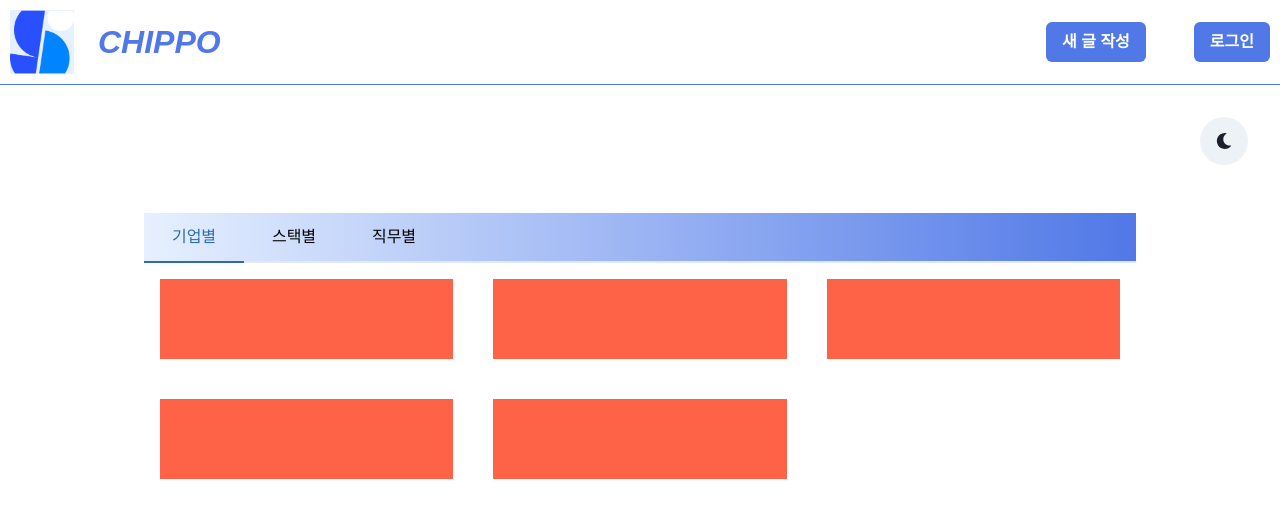
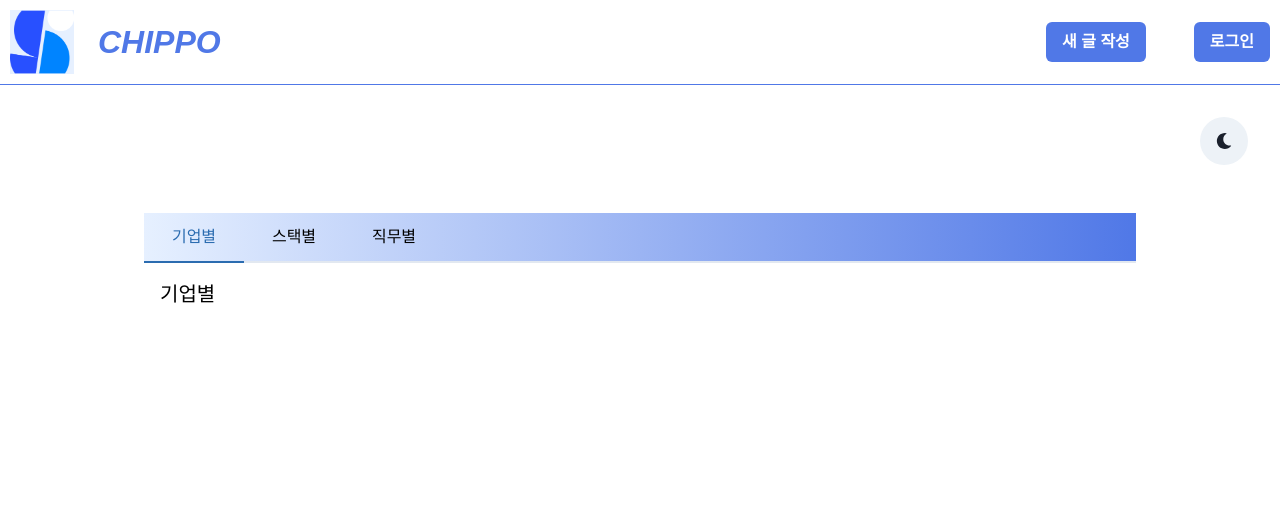
Before and after one commit to dadahee/chippo, a React (Create React App) app in the folder front-end/: page / in a window 1280 px wide. Shown: the top 518 px of the page. Built offline with nearby package versions, Linux system fonts and the light colour scheme; a web font is replaced by a local one.

Commit message:
[Front] style: tab바 구현- 고차함수를 통해 코드 양 줄임 #12

```diff
--- a/front-end/src/app.jsx
+++ b/front-end/src/app.jsx
@@ -13,7 +13,7 @@ import DarkModeComponent from "./components/darkComponent.jsx"
 // 2. 차크라 ui 다운로드 (0)
 // 3. 헤더 작성 구현 + 버튼 커스터 마이징(0)
 // 4. 다크모드 구현 (0)
-// 5. tab 구현
+// 5. tab 구현 (0)
 // 6. 사진 레이아웃 구성 (table)
 // 7. 더보기 버튼 구현 ?
 
--- a/front-end/src/routes/home.jsx
+++ b/front-end/src/routes/home.jsx
@@ -1,60 +1,56 @@
 import React, { useEffect, useState } from 'react';
 
 import { Box, Center, SimpleGrid } from '@chakra-ui/layout';
-import { Tabs, TabList, TabPanels, Tab, TabPanel } from "@chakra-ui/react"
+import { Tabs, TabList, TabPanels, Tab, TabPanel, Image } from "@chakra-ui/react"
 
 import { Section } from '../components/theme/common.style.js';
 
 function Home(){
-    // App 전체에서 state설정, redux로 관리
-    useEffect(() => {},[])
+    const tabList = ["기업별", "스택별", "직무별"];
+    // const [imgJson, setimgJson] = useState({});
+
+    useEffect(() => {
+        // setimgJson(homeTabDummy[0]);
+    })
 
     return (
         <Section >
-            <HomeTab />
-        </Section>
-    )
-}
-
-function HomeTab(){
-    return (
             <Center>
                 <Tabs w= "80%" p = {4}>
                 <TabList
                     w = "100%"
                     h = "50px"
-                bgGradient = "linear(to-r, #E6F0FF, #5078E7)"
-            >
-                <Tab w = "100px">기업별</Tab>
-                <Tab w = "100px">스택별</Tab>
-                <Tab w = "100px">직무별</Tab>
+                    bgGradient = "linear(to-r, #E6F0FF, #5078E7)" >
+                    {
+                        tabList.map((tab) => {
+                            return <Tab w = "100px">{tab}</Tab>
+                        })
+                    }
                 </TabList>
-
-            <TabPanels>
-                <TabPanel>
-                 <HomeTabPanel />
-                </TabPanel>
-                <TabPanel>
-                <p>two!</p>
-                </TabPanel>
-                <TabPanel>
-                <p>three!</p>
-                </TabPanel>
+                <TabPanels bg = "white">
+                    {
+                        tabList.map((tab) => {
+                            return <TabPanel><p>{tab}</p></TabPanel>
+                        })
+                    }
                 </TabPanels>
                 </Tabs>
-
             </Center>
+        </Section>
     )
 }
 
 function HomeTabPanel(){
+
     return (
-        <SimpleGrid columns = {3} spacing = {10} minChildWidth = "30%">
-            <Box bg = "tomato" height = "80px" />
-            <Box bg = "tomato" height = "80px" />
-            <Box bg = "tomato" height = "80px" />
-            <Box bg = "tomato" height = "80px" />
-            <Box bg = "tomato" height = "80px" />
+        <SimpleGrid columns = {3} spacing = {8} minChildWidth = "30%">
+            {/* <Image
+                objectFit="contain"
+                htmlHeight = "200px"
+                htmlWidth = "300px"
+                src= {process.env.PUBLIC_URL + kakao.카카오이미지}
+                alt="chippo_logo"
+            /> */}
 
         </SimpleGrid>
     )
```
Lines whose indentation alone changed are shown as unchanged.
